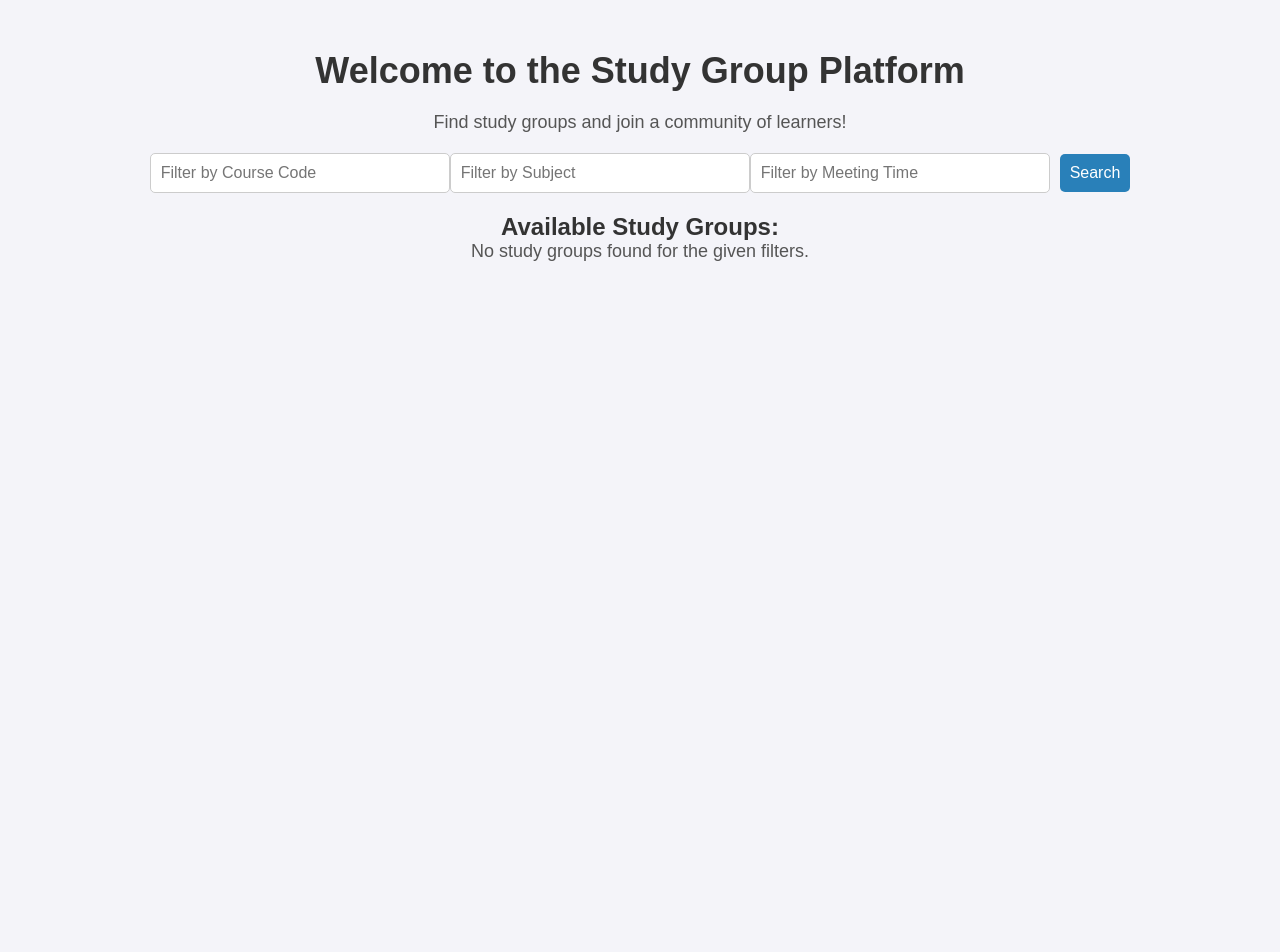
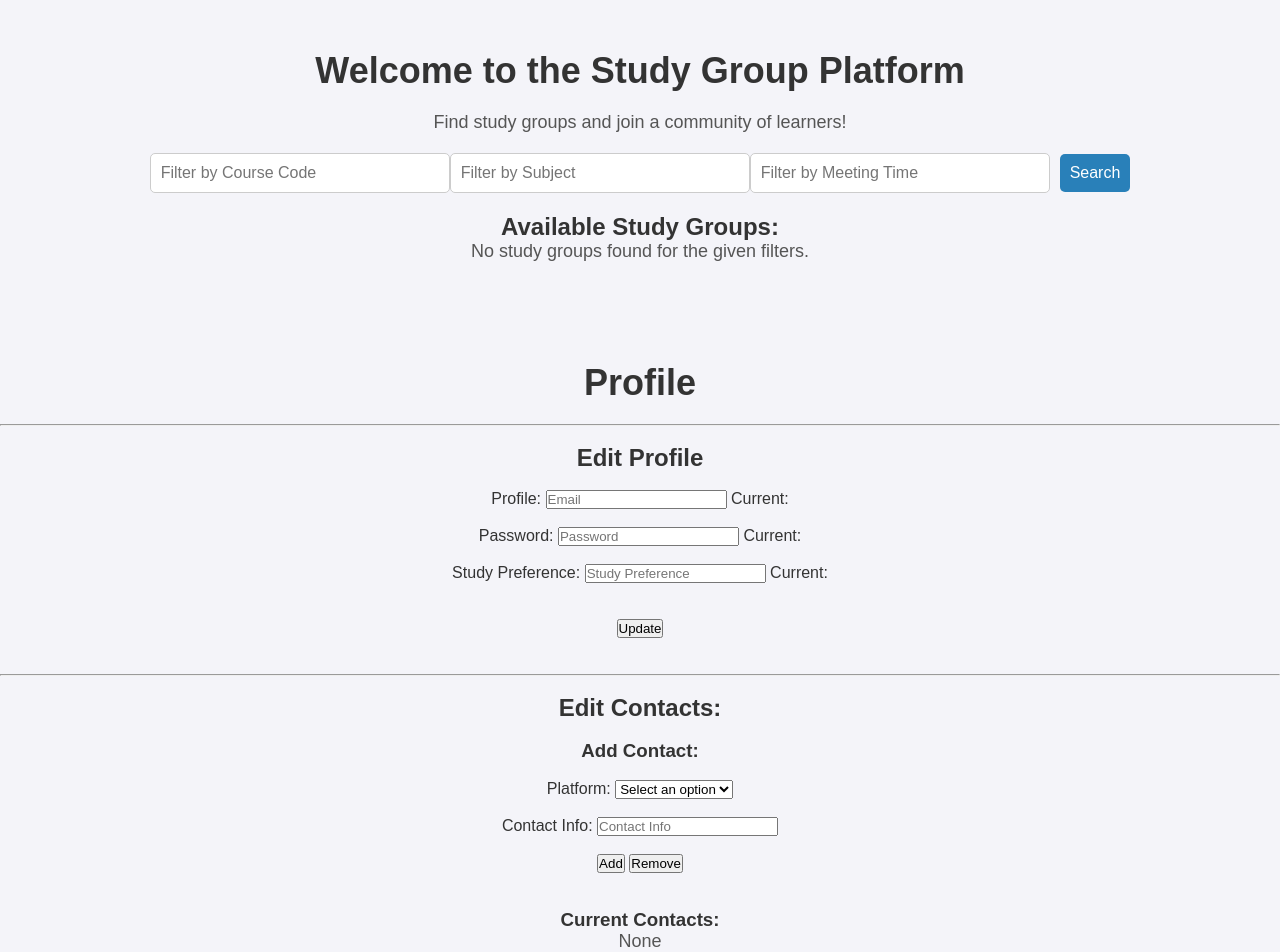
Before and after one commit to cs411-alawini/fa24-cs411-team034-CursedQueries, a React (Create React App) app in the folder src/frontend/: page /profile in a window 1280 px wide. Shown: the top 952 px of the page. Before the commit the page ends 800 px from the top, so only its background shows below. Built offline with nearby package versions, Linux system fonts and the light colour scheme.

Commit message:
Stage4 Part2: Start. Added Profile page

```diff
--- a/src/frontend/src/App.js
+++ b/src/frontend/src/App.js
@@ -7,6 +7,7 @@ const App = () => {
   return (
     <div className="App">
       <Homepage/>
+      <Profile/>
     </div>
   );
 };
--- a/src/frontend/src/pages/Profile.js
+++ b/src/frontend/src/pages/Profile.js
@@ -1,34 +1,158 @@
-import React, { useEffect, useState } from 'react'
+import React, { useState } from 'react'
+import '../App.css';
 
 export default function Profile() {
+  // States
+  const [profile, setProfile] = useState('');
+  const [password, setPassword] = useState('');
+  const [studyPreference, setStudyPreference] = useState('');
+  // Temporary - REMOVE AFTER BACKEND IMPLEMENTATION
+  const [profile_database, setProfile_database] = useState('');
+  const [password_database, setPassword_database] = useState('');
+  const [studyPreference_database, setStudyPreference_database] = useState('');
 
-  /* Test Backend */
-  const [backendData, setBackendData] = useState([{}])
+  const [dropdownOption, setDropdownOption] = useState("");
+  const [contactInfo, setContactInfo] = useState('');
+  const [userContacts, setuserContacts] = useState('');
 
-  useEffect(() => {
-    fetch("/members").then(
-      response => response.json()
-    ).then(
-      data => {
-        setBackendData(data)
-      }
-    )
-  }, [])
+
+  // Add Contact - Update button handler
+  const updateProfile = () => {
+    setProfile_database(profile);
+    setPassword_database(password);
+    setStudyPreference_database(studyPreference);
+  };
+
+  // Edit Contacts - dropdown handler
+  const handleDropdownChange = (event) => {
+    setDropdownOption(event.target.value);
+  };
+
+  // Edit Contacts - Add Contact button handler - Adds contact to list and clear output
+  const addToContacts = () => {
+    if (dropdownOption.trim() !== "" && contactInfo.trim() !== "") {
+      const newContact = {
+        platform: dropdownOption,
+        contactInfo: contactInfo,
+      };
+
+      setuserContacts([...userContacts, newContact]);
+      setDropdownOption("");
+      setContactInfo("");
+    }
+  };
+
+  // Edit Contacts - Remove Contact button handler
+  const removeContact = () => {
+    setuserContacts(userContacts.filter(
+      userContact => userContact.platform !== dropdownOption && userContact.contactInfo !== contactInfo)
+    );
+  };
 
   return (
-    <div>
-      <header>
-        <h1>Profile</h1>
-      </header>
-      <main>
-        {(typeof backendData.members === 'undefined') ? (
-          <p>Loading...</p>
-          ) : (
-          backendData.members.map((member, i) =>(
-            <p key={i}>{member}</p>
-          ))
-        )}
-      </main>
+    <div className = "homepage" >
+      <h1>Profile</h1> <hr/><br/>
+
+      {/* ============================ EDIT PROFILE ============================ */}
+      <h2>Edit Profile</h2><br/>
+
+      {/* Set email */}
+      <label htlmlFor="email"> Profile:{" "} </label>
+      <input
+        id="email"
+        type="text"
+        placeholder="Email"
+        value={profile}
+        onChange={(e) => setProfile(e.target.value)}
+      />
+      {" "}Current: {profile_database}
+      <br/><br/>
+
+
+      {/* Set Password */}
+      <label htlmlFor="password"> Password:{" "} </label>
+      <input
+        id="password"
+        type="text"
+        placeholder="Password"
+        value={password}
+        onChange={(e) => setPassword(e.target.value)}
+      />
+      {" "}Current: {password_database}
+      <br/><br/>
+
+      {/* Set Study Preference */}
+      <label htlmlFor="studyPreference"> Study Preference:{" "} </label>
+      <input
+        id="studyPreference"
+        type="text"
+        placeholder="Study Preference"
+        value={studyPreference}
+        onChange={(e) => setStudyPreference(e.target.value)}
+      />
+      {" "}Current: {studyPreference_database}
+      <br/><br/><br/>
+
+      <button onClick={updateProfile}>
+        Update
+      </button> <br/><br/>
+
+      <div><br/><hr/><br/></div>
+
+
+      {/* ============================ EDIT CONTACTS ============================ */}
+      <h2>Edit Contacts:</h2><br/>
+
+      {/* Add Contact */}
+      <h3>Add Contact:</h3><br/>
+        {/* Dropdown */}
+        <label htmlFor="options"> Platform:{" "} </label>
+        <select
+          id="options"
+          value={dropdownOption}
+          onChange={handleDropdownChange}
+        >
+          <option value="" disabled> Select an option </option>
+          <option value="Snapchat">Snapchat</option>
+          <option value="Discord">Discord</option>
+          <option value="GroupMe">GroupMe</option>
+          <option value="Slack">Slack</option>
+          <option value="Other">Other</option>
+        </select><br/><br/>
+
+        {/* Contact Info */}
+        <label htlmlFor="contactInfo"> {" "}Contact Info:{" "} </label>
+        <input
+          id="contactInfo"
+          type="text"
+          placeholder="Contact Info"
+          value={contactInfo}
+          onChange={(e) => setContactInfo(e.target.value)}
+        /><br/><br/>{"  "}
+
+        <button onClick={addToContacts}>
+          Add
+        </button>{" "}
+
+        <button onClick={removeContact}>
+          Remove
+        </button>
+        <div><br/><br/></div>
+
+      {/* Display/Remove Contacts */}
+      <h3>Current Contacts:</h3>
+      {userContacts.length > 0 ? (
+        <ul>
+          {userContacts.map((contact, index) => (
+            <li key={index}>
+              <h3>{contact.platform}: {contact.contactInfo}</h3>
+            </li>
+          ))}
+        </ul>
+      ) : (
+        <p>None</p>
+      )}
+
     </div>
   );
 }
```
